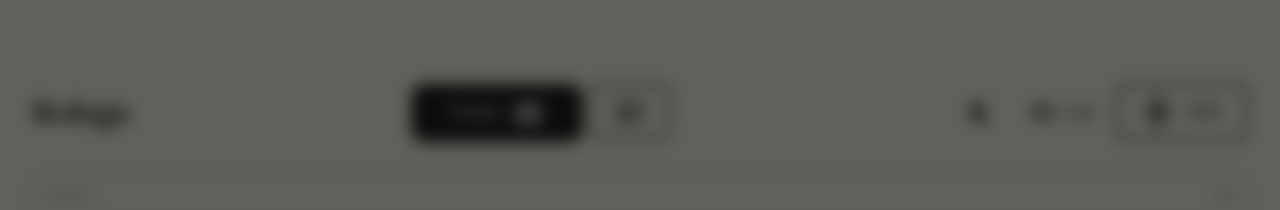
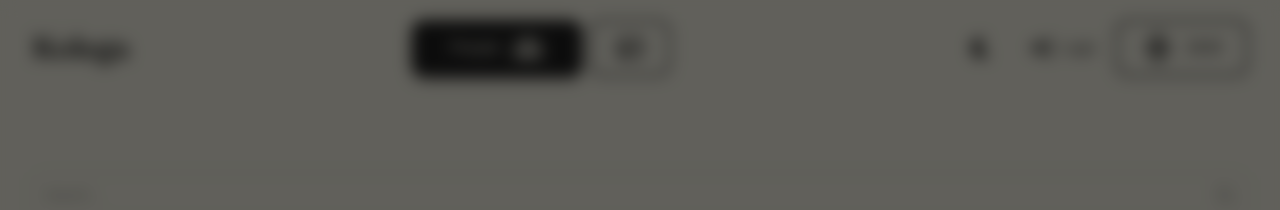
Before and after one commit to abcdavk/kolega-hub, a Next.js app: page / in a window 1280 px wide. Shown: the top 210 px of the page. Built offline with nearby package versions, Linux system fonts and the light colour scheme; no server answers; a web font is replaced by a local one.

Commit message:
fix: navbar height

```diff
--- a/src/components/Navbar.tsx
+++ b/src/components/Navbar.tsx
@@ -121,7 +121,7 @@ export default function Navbar() {
   ];
 
   return (
-    <header className="sticky top-0 z-50 w-full bg-paper dark:bg-coal md:top-16 transition-colors duration-1000 ease-in-out">
+    <header className="sticky top-0 z-50 w-full bg-paper dark:bg-coal transition-colors duration-1000 ease-in-out">
       <nav className="mx-auto flex w-full max-w-7xl items-center justify-between px-8 py-5">
         <a
           href="#"
```
